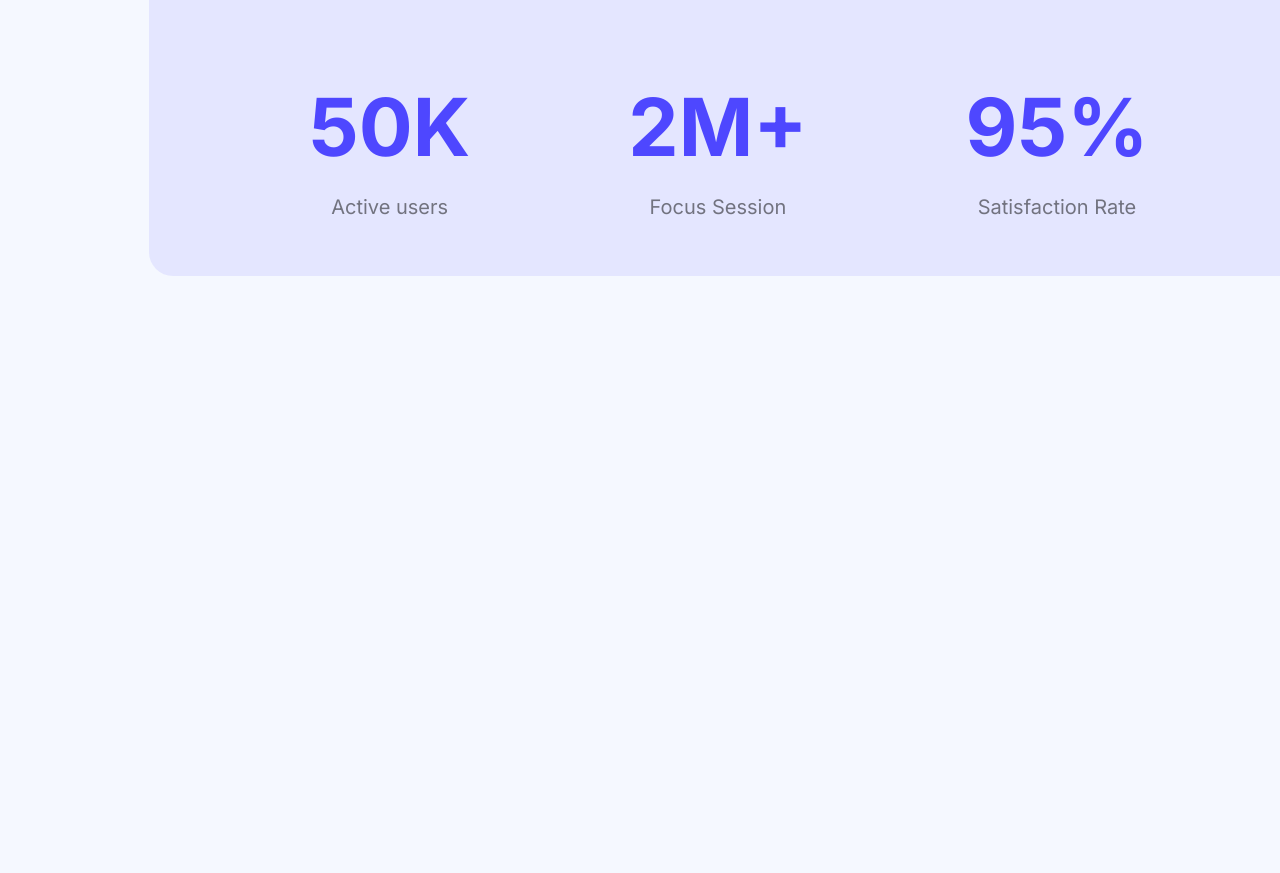
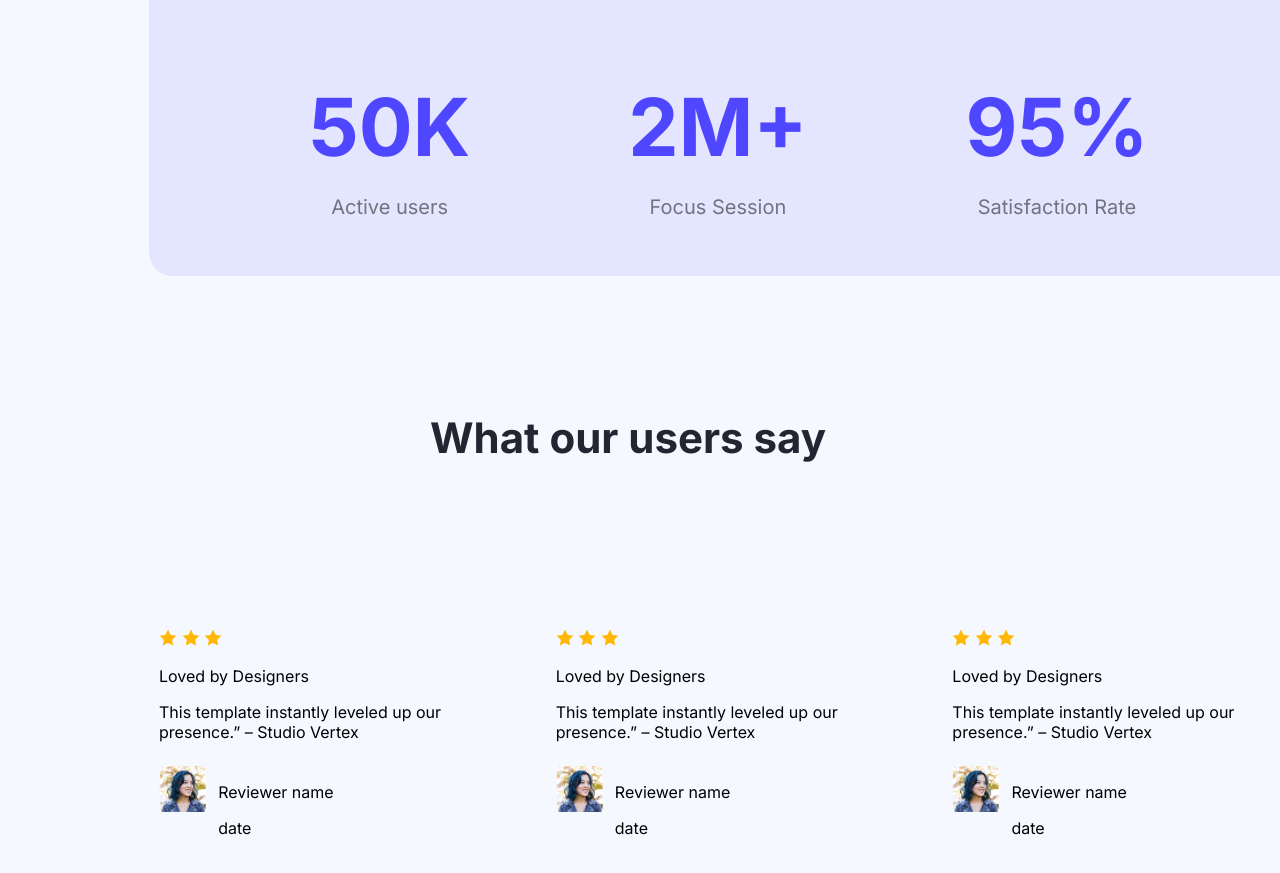
Before and after one commit to srshishir41/first-assignment, a plain HTML site: page index.html in a window 1280 px wide. Shown: the part 1406-2279 px from the top of the page. Before the commit the page ends 1695 px from the top, so only its background shows below. Drawn offline with Linux system fonts and the light colour scheme.

Commit message:
four section

```diff
--- a/index.html
+++ b/index.html
@@ -81,3 +81,61 @@
                </div>
 </div>
 </section>
+
+<section class="inter-normal">
+     <p class="review-head" >What our users say</p>
+     <div class="fourth-box">
+<div class="card">
+<img src="./Assets/icon-star.png" alt="">
+<img src="./Assets/icon-star.png" alt="">
+<img src="./Assets/icon-star.png" alt="">
+<p>Loved by Designers</p>
+<p>This template instantly leveled up our presence.” – Studio Vertex</p>
+<div class="rev"><img src="./Assets/avatar.png" alt="">
+ <div>
+    <p >Reviewer name</p>
+
+<p class="dt">date</p>
+  </div>
+
+</div>
+
+</div>
+<div>
+<img src="./Assets/icon-star.png" alt="">
+<img src="./Assets/icon-star.png" alt="">
+<img src="./Assets/icon-star.png" alt="">
+<p>Loved by Designers</p>
+<p>This template instantly leveled up our presence.” – Studio Vertex</p>
+<div class="rev"><img src="./Assets/avatar.png" alt="">
+
+ <div>
+    <p >Reviewer name</p>
+
+<p class="dt">date</p>
+  </div>
+
+</div>
+
+</div>
+<div>
+<img src="./Assets/icon-star.png" alt="">
+<img src="./Assets/icon-star.png" alt="">
+<img src="./Assets/icon-star.png" alt="">
+<p>Loved by Designers</p>
+<p>This template instantly leveled up our presence.” – Studio Vertex</p>
+<div class="rev "><img src="./Assets/avatar.png" alt="">
+
+  <div>
+    <p >Reviewer name</p>
+
+<p class="dt">date</p>
+  </div>
+
+
+</div>
+
+
+
+
+ </section>
--- a/styles/blog.css
+++ b/styles/blog.css
@@ -176,3 +176,56 @@ text-align: left;
   line-height: 24px;
   text-align: center;
 }
+
+.fourth-part {
+  width: 1140px;
+  height: 342px;
+  display: flex;
+  justify-content: space-between;
+  align-items: center;
+  gap: 50px;
+}
+
+.review-head {
+  color: rgb(37, 36, 50);
+  font-size: 42px;
+  font-weight: 700;
+  line-height: 49px;
+  text-align: center;
+  width: 1140px;
+  height: 49px;
+  display: flex;
+  flex-direction: column;
+  justify-content: flex-start;
+  align-items: center;
+  margin: 137px 141px 149px 50px;
+  gap: 50px;
+}
+.fourth-box {
+  display: flex;
+  justify-content: space-between;
+  align-items: center;
+  gap: 50px;
+  width: 1140px;
+  height: 243px;
+  margin: 137px 151px;
+}
+
+.avter {
+  width: 40px;
+  height: 40px;
+  margin: 0px 12px;
+}
+
+
+.rev {
+  width: 318.67px;
+  height: 46px;
+  display: flex;
+  gap: 12px;
+  margin: 24px 0px;
+}
+
+.dt {
+  margin-top: 4px;
+}
```
